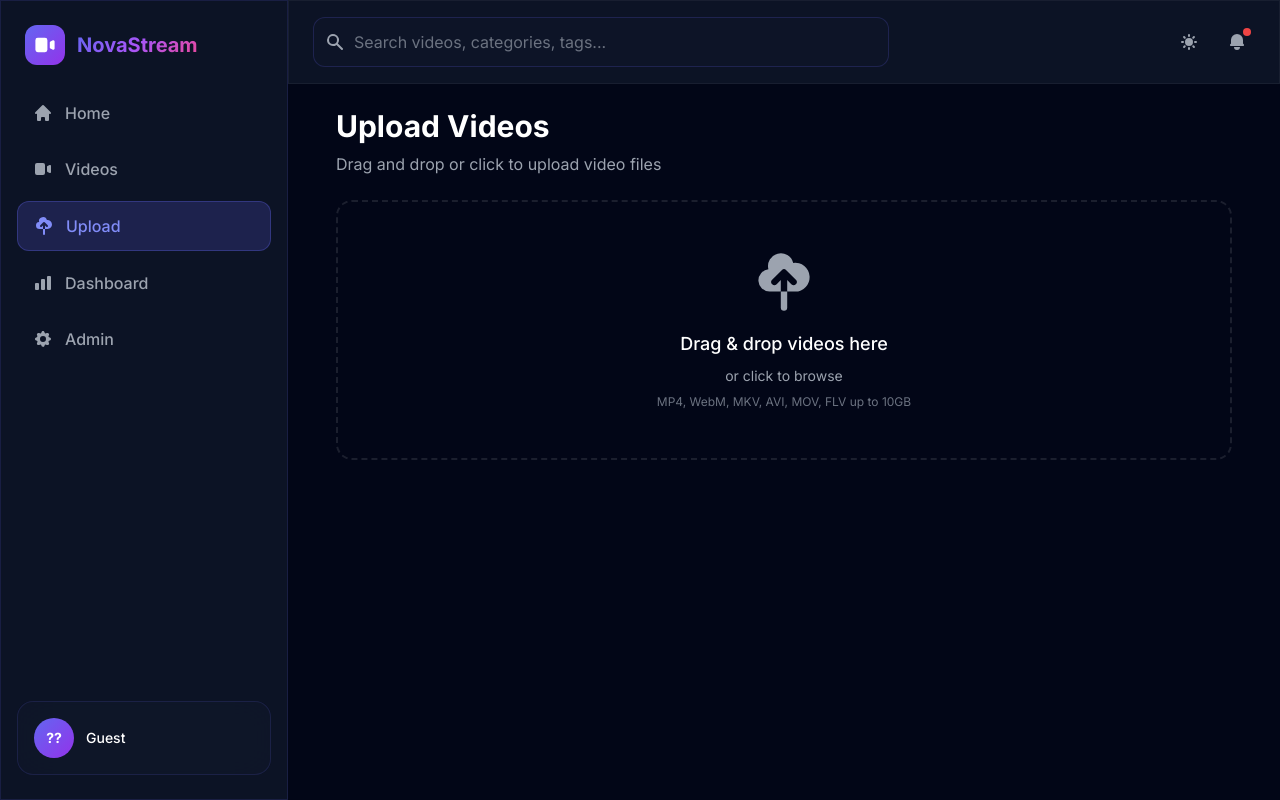
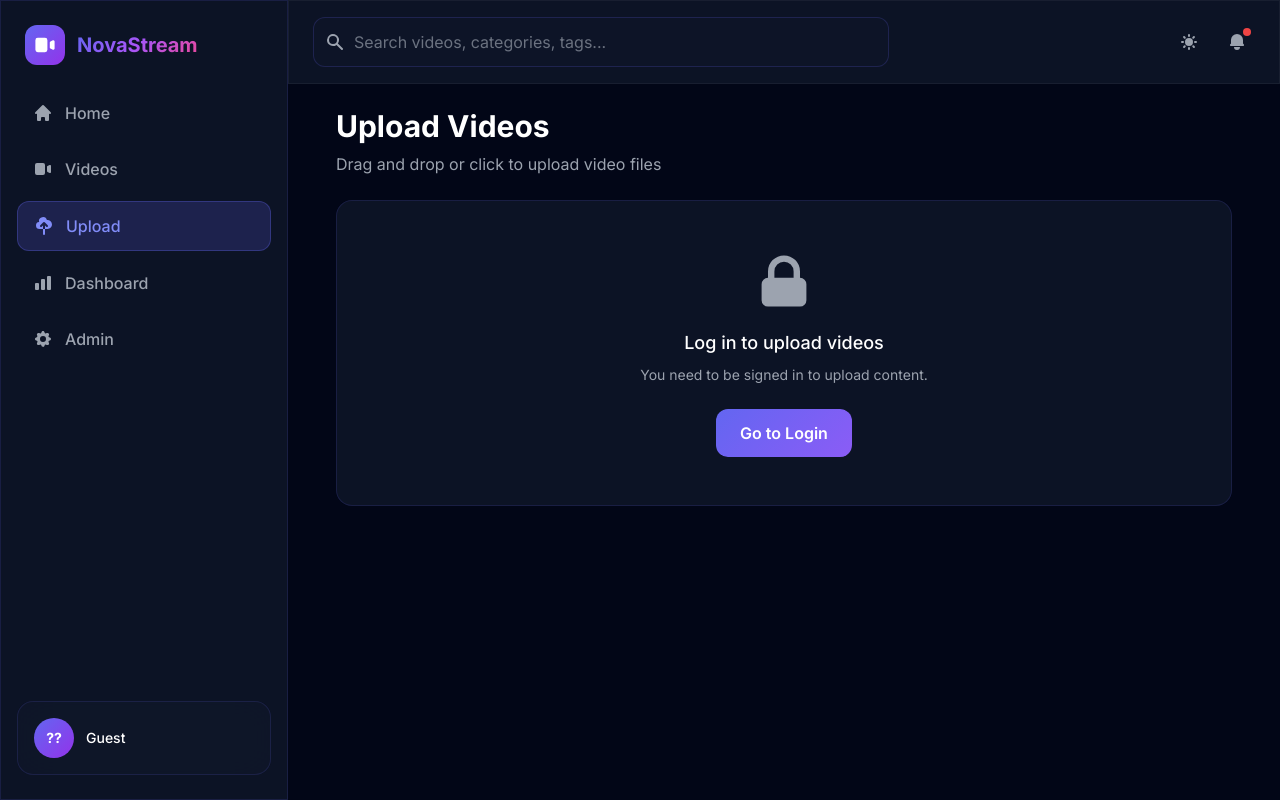
Before and after one commit to Meo20102010/NovaStream, a Next.js app in the folder client/: page /upload in a window 1280 px wide. Built offline with nearby package versions, Linux system fonts and the light colour scheme.

Commit message:
fix: require auth to upload and show friendly login prompt

```diff
--- a/client/src/components/FileUpload.tsx
+++ b/client/src/components/FileUpload.tsx
@@ -4,9 +4,11 @@ import { useCallback, useState } from 'react';
 import { useDropzone } from 'react-dropzone';
 import { motion, AnimatePresence } from 'framer-motion';
 import { upload } from '@vercel/blob/client';
-import { HiCloudUpload, HiX, HiCheckCircle, HiExclamationCircle } from 'react-icons/hi';
+import { HiCloudUpload, HiX, HiCheckCircle, HiExclamationCircle, HiLockClosed } from 'react-icons/hi';
 import api from '@/lib/api';
 import { formatFileSize } from '@/lib/utils';
+import { useAuthStore } from '@/stores/authStore';
+import { useRouter } from 'next/navigation';
 
 interface UploadFile {
   file: File;
@@ -19,6 +21,8 @@ interface UploadFile {
 
 export default function FileUpload() {
   const [uploads, setUploads] = useState<UploadFile[]>([]);
+  const { isAuthenticated, isLoading } = useAuthStore();
+  const router = useRouter();
 
   const onDrop = useCallback((acceptedFiles: File[]) => {
     const newUploads = acceptedFiles.map((file) => ({
@@ -100,8 +104,27 @@ export default function FileUpload() {
     setUploads((prev) => prev.filter((_, i) => i !== index));
   };
 
+  if (isLoading) {
+    return (
+      <div className="glass-card rounded-2xl p-12 text-center">
+        <div className="w-12 h-12 border-4 border-primary-500 border-t-transparent rounded-full animate-spin mx-auto" />
+        <p className="mt-4 text-gray-400">Checking authentication...</p>
+      </div>
+    );
+  }
+
   return (
     <div className="space-y-6">
+      {!isAuthenticated ? (
+        <div className="glass-card rounded-2xl p-12 text-center">
+          <HiLockClosed className="w-16 h-16 mx-auto mb-4 text-gray-400" />
+          <p className="text-lg font-medium mb-2">Log in to upload videos</p>
+          <p className="text-sm text-gray-400 mb-6">You need to be signed in to upload content.</p>
+          <button onClick={() => router.push('/login')} className="btn-primary">
+            Go to Login
+          </button>
+        </div>
+      ) : (
         <div
           {...getRootProps()}
           className={`border-2 border-dashed rounded-2xl p-12 text-center transition-all duration-300 cursor-pointer ${
@@ -118,6 +141,7 @@ export default function FileUpload() {
           <p className="text-sm text-gray-400">or click to browse</p>
           <p className="text-xs text-gray-500 mt-2">MP4, WebM, MKV, AVI, MOV, FLV up to 10GB</p>
         </div>
+      )}
 
       <AnimatePresence>
         {uploads.length > 0 && (
```
Lines whose indentation alone changed are shown as unchanged.
